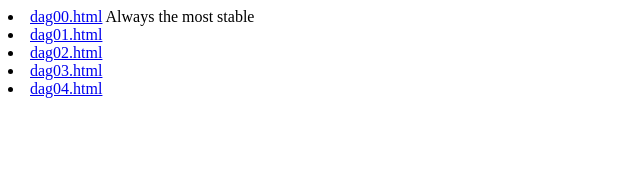
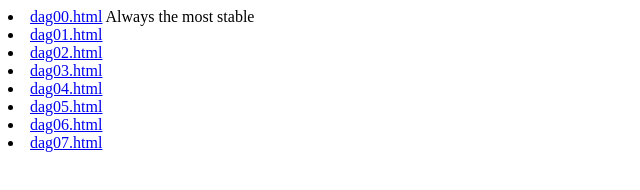
Before and after one commit to hpssjellis/tinyML-users-DAG, a plain HTML site: page public/index.html in a window 1280 px wide. Shown: the whole page, without its empty margins (0-640 px from the left). Drawn offline with Linux system fonts and the light colour scheme.

Commit message:
Update index.html

```diff
--- a/public/index.html
+++ b/public/index.html
@@ -6,3 +6,6 @@
 <li><a href="dag02.html">dag02.html</a></li>
 <li><a href="dag03.html">dag03.html</a></li>
 <li><a href="dag04.html">dag04.html</a></li>
+<li><a href="dag05.html">dag05.html</a></li>
+<li><a href="dag06.html">dag06.html</a></li>
+<li><a href="dag07.html">dag07.html</a></li>
```
